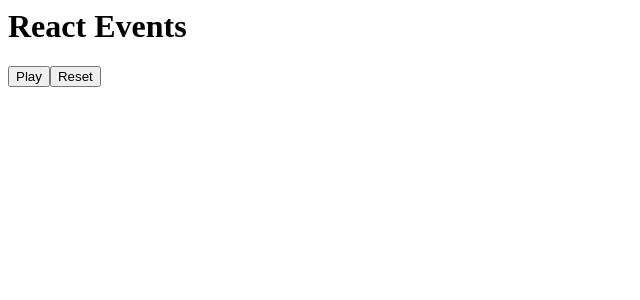
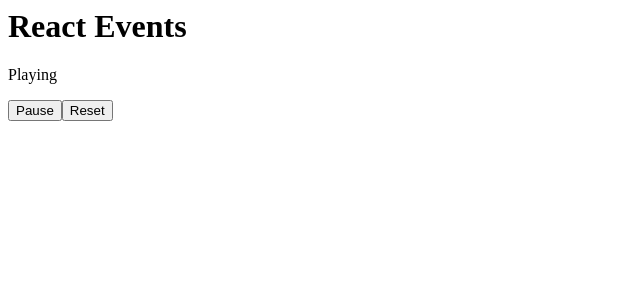
Before and after one commit to codesheepio/stateless-functional-components, a React app: page / in a window 1280 px wide. Shown: the top 300 px of the page, without its empty margins (0-640 px from the left). Built offline with nearby package versions, Linux system fonts and the light colour scheme.

Commit message:
State updates are merged

```diff
--- a/src/App.js
+++ b/src/App.js
@@ -4,27 +4,39 @@ class App extends React.Component {
   constructor() {
     super();
     this.state = {
-      paragraph: ''
+      paragraph: 'Playing',
+      playing: true,
     };
   }
 
   handleClick(name) {
     return () => {
-      this.setState({
-        paragraph: `${name} clicked`
-      });
+      const paragraph = `${name} clicked`;
+      switch (name) {
+        case 'Play':
+        case 'Pause':
+          this.setState({
+            paragraph,
+            playing: name === 'Play'
+          });
+          break;
+
+        case 'Reset':
+          this.setState({ paragraph });
+          break;
+      }
     }
   }
 
   render() {
-    const { paragraph } = this.state;
-
+    const { playing, paragraph } = this.state;
+    const play = playing ? 'Pause' : 'Play';
     return (
       <div>
         <h1>React Events</h1>
         <p>{paragraph}</p>
-        <button onClick={this.handleClick('Play')}>
-          Play
+        <button onClick={this.handleClick(play)}>
+          { play }
         </button>
         <button onClick={this.handleClick('Reset')}>
           Reset
```
